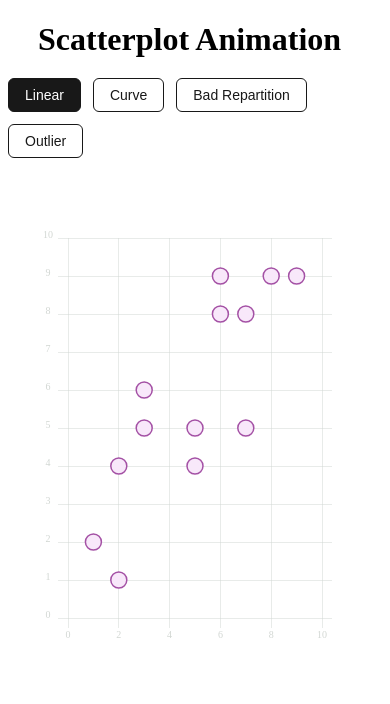
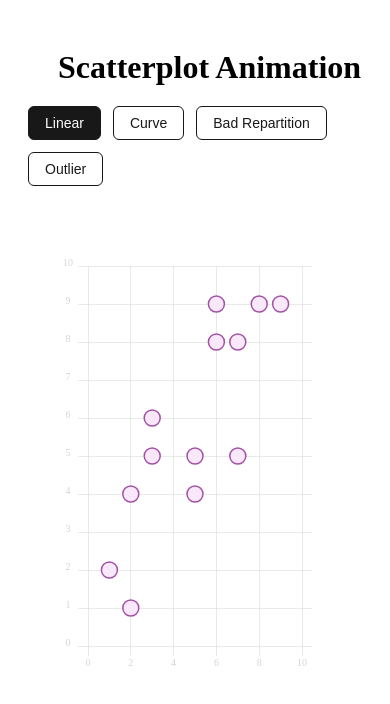
Before and after one commit to webpagearshi/animation, a React (Vite) app: page / in a window 390 px wide. Shown: the top 704 px of the page. Built offline with nearby package versions, Linux system fonts and the light colour scheme.

Commit message:
responsive design update

```diff
--- a/src/App.jsx
+++ b/src/App.jsx
@@ -1,20 +1,23 @@
 import { useState, useRef } from "react";
-import Scatterplot from "./components/Scatterplot";
 import "./App.css";
 import { useDimensions } from "./hooks/useDimensions";
+import Scatterplot from "./components/Scatterplot";
 
 import { linear, curve, badRepartition, outlier } from "./components/data";
 
 function App() {
   const [selectedDataset, setSelectedDataset] = useState(linear);
+
   const containerRef = useRef(null);
 
   const { width } = useDimensions(containerRef);
 
   return (
-    <div>
+    <div className="page-container">
       <h1>Scatterplot Animation</h1>
 
+      <div ref={containerRef} className="chart-container">
+        {/* Buttons */}
         <div className="button-container">
           <button
             className={selectedDataset === linear ? "active" : ""}
@@ -45,7 +48,7 @@ function App() {
           </button>
         </div>
 
-      <div ref={containerRef} className="chart-container">
+        {/* Chart */}
         {width > 0 && (
           <Scatterplot width={width} height={500} data={selectedDataset} />
         )}
```
Lines whose indentation alone changed are shown as unchanged.
